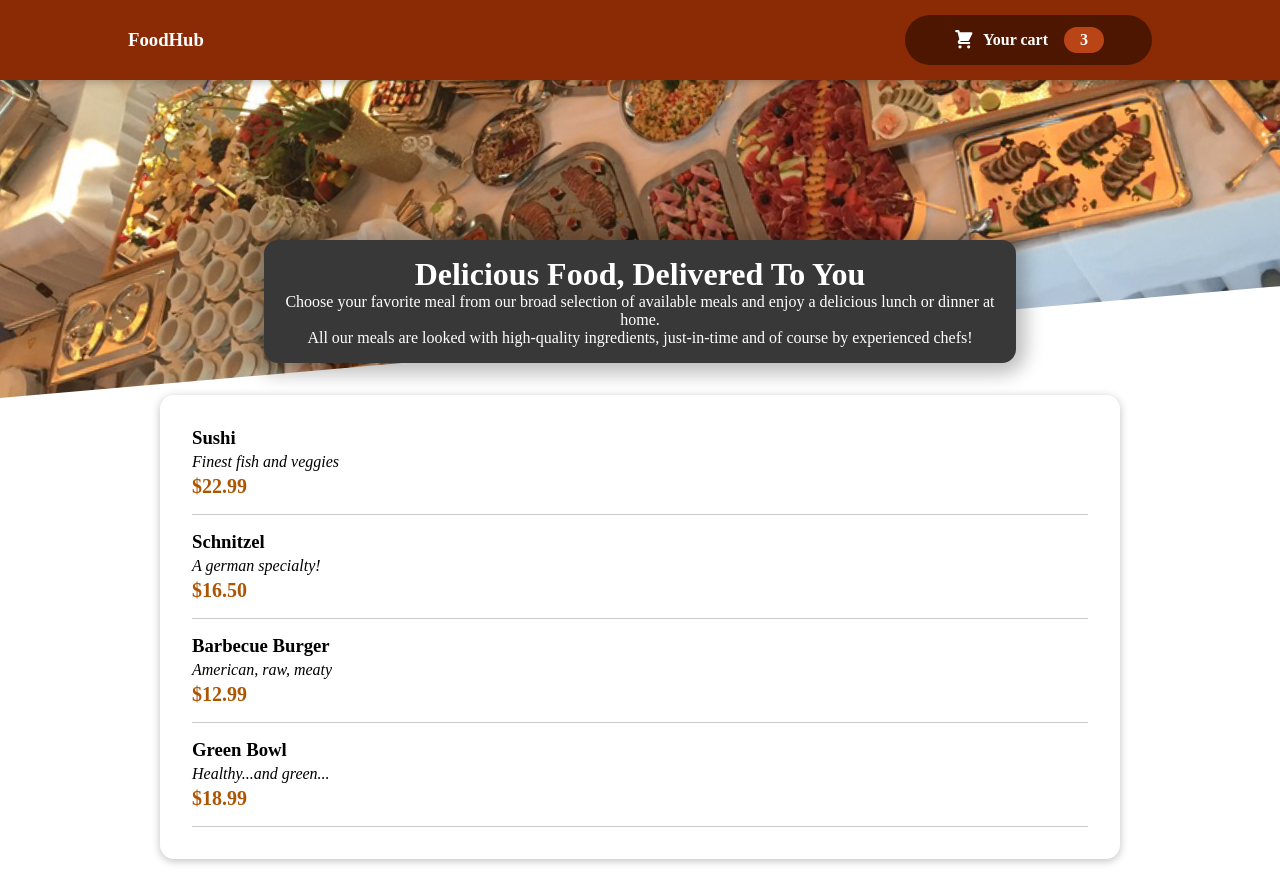
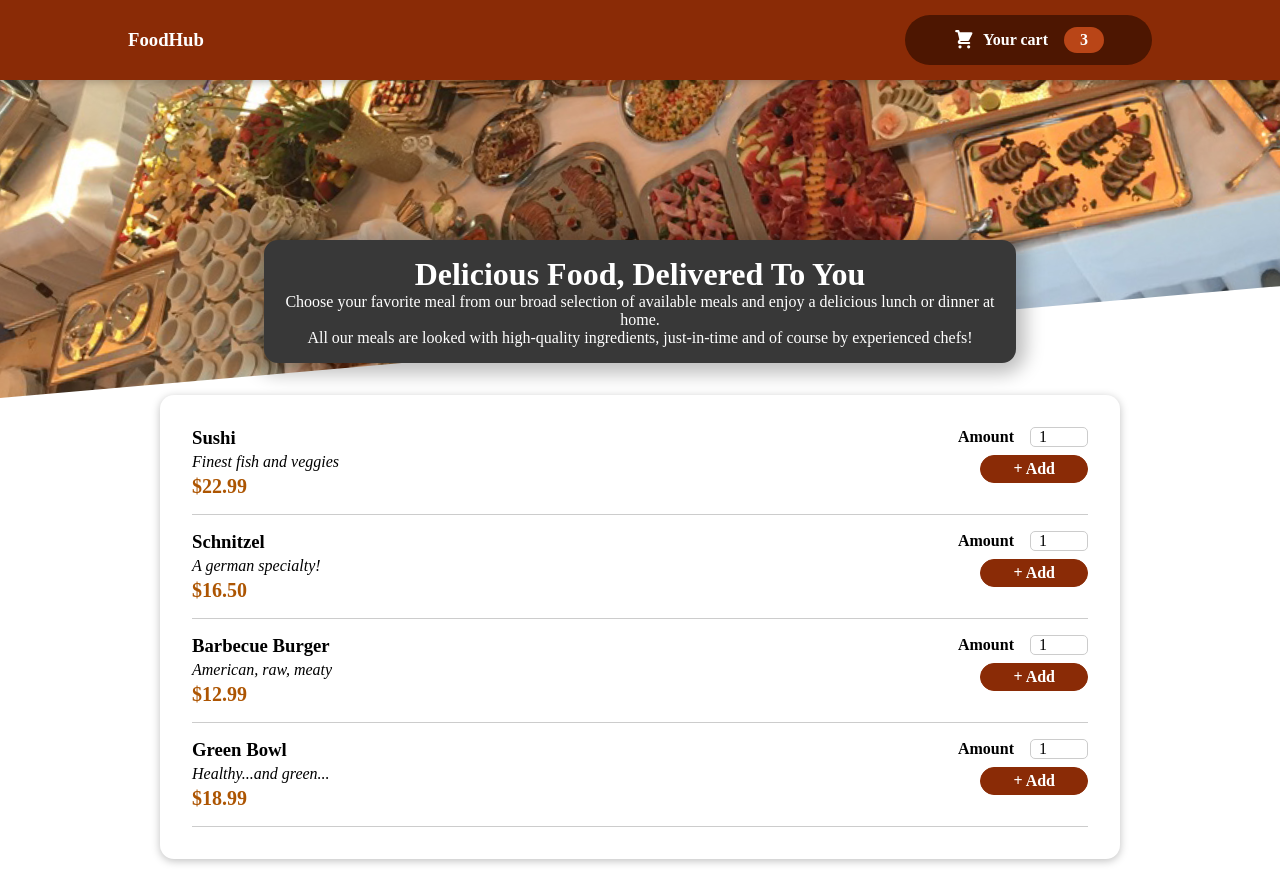
Before and after one commit to adarsh25t/React-food-cart, a React (Create React App) app: page / in a window 1280 px wide. Built offline with nearby package versions, Linux system fonts and the light colour scheme.

Commit message:
add MealItemForm component

```diff
--- a/src/components/Meals/AvailableMeals.js
+++ b/src/components/Meals/AvailableMeals.js
@@ -33,7 +33,7 @@
   const MealList = DUMMY_MEALS.map((meal) => {
     return (
       <MealItem
-        key={meal.id}
+        id={meal.id}
         name={meal.name}
         description={meal.description}
         price={meal.price}
--- a/src/components/Meals/MealItems/MealItem.js
+++ b/src/components/Meals/MealItems/MealItem.js
@@ -1,4 +1,5 @@
 import classes from "./MealItem.module.css";
+import MealItemForm from "./MealItemForm";
 
 const MealItem = ({ name, description, price }) => {
   const Price = `$${price.toFixed(2)}`;
@@ -9,7 +10,9 @@
         <div className={classes.description}>{description}</div>
         <div className={classes.price}>{Price}</div>
       </div>
-      <div></div>
+      <div>
+          <MealItemForm/>
+      </div>
     </li>
   );
 };
--- /dev/null
+++ b/src/components/Meals/MealItems/MealItemForm.js
@@ -0,0 +1,19 @@
+import Input from '../../UI/Input';
+import classes from './MealItemForm.module.css';
+
+const MealItemForm = ({id})=>{
+    return(
+        <div className={classes.form}>
+            <Input label="Amount" Input={{
+                id: 'amount_' + id,
+                type : "number",
+                min : '1',
+                max : '5',
+                steps : '1',
+                defaultValue : "1"
+            }}/>
+            <button>+ Add</button>
+        </div>
+    )
+}
+export default MealItemForm;
--- /dev/null
+++ b/src/components/Meals/MealItems/MealItemForm.module.css
@@ -0,0 +1,20 @@
+.form {
+    text-align: right;
+  }
+
+  .form button {
+    font: inherit;
+    cursor: pointer;
+    background-color: #8a2b06;
+    border: 1px solid #8a2b06;
+    color: white;
+    padding: 0.25rem 2rem;
+    border-radius: 20px;
+    font-weight: bold;
+  }
+
+  .form button:hover,
+  .form button:active {
+    background-color: #641e03;
+    border-color: #641e03;
+  }
--- /dev/null
+++ b/src/components/UI/Input.js
@@ -0,0 +1,11 @@
+import classes from './Input.module.css';
+
+const Input = ({label,Input})=>{
+    return(
+        <div className={classes.input}>
+            <label htmlFor={Input.id}>{label}</label>
+            <input {...Input}/>
+        </div>
+    )
+}
+export default Input;
--- /dev/null
+++ b/src/components/UI/Input.module.css
@@ -0,0 +1,18 @@
+.input {
+    display: flex;
+    align-items: center;
+    margin-bottom: 0.5rem;
+  }
+
+  .input label {
+    font-weight: bold;
+    margin-right: 1rem;
+  }
+
+  .input input {
+    width: 3rem;
+    border-radius: 5px;
+    border: 1px solid #ccc;
+    font: inherit;
+    padding-left: 0.5rem;
+  }
```
